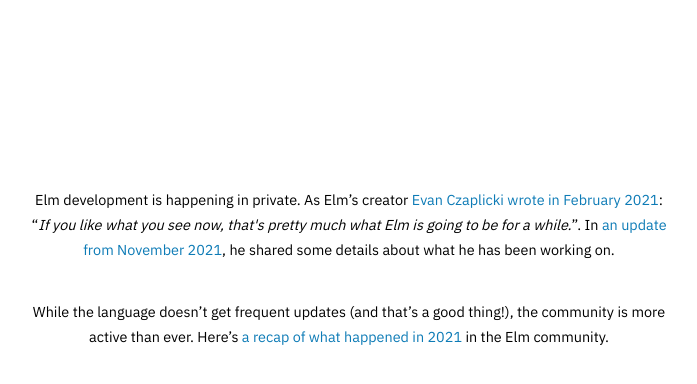
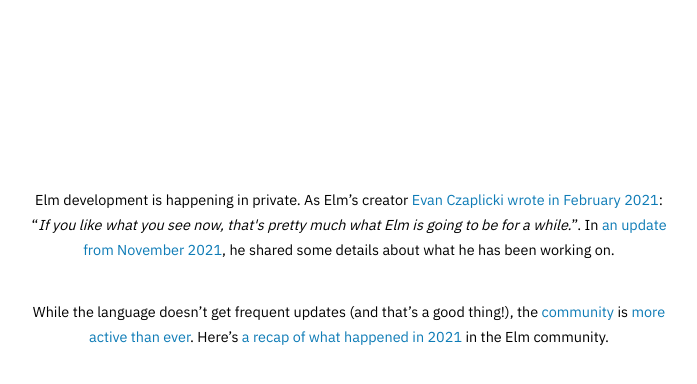
Before and after one commit to sylbru/is-elm-dead, a plain HTML site: page index.html in a window 1280 px wide. Shown: the part 386-770 px from the top of the page, without its empty margins (291-988 px from the left). Drawn offline with Linux system fonts and the light colour scheme.

Commit message:
Update index.html

```diff
--- a/index.html
+++ b/index.html
@@ -22,7 +22,7 @@
         <p class="no"><strong>No.</strong></p>
         <p class="details">Elm development is happening in private. As Elm’s creator <a href="https://github.com/elm/compiler/blob/master/roadmap.md">Evan Czaplicki wrote in February 2021</a>: “<cite>If you like what you see now, that's pretty much what Elm is going to be for a while.</cite>”. In <a href="https://discourse.elm-lang.org/t/status-update-3-nov-2021/7870">an update from November 2021</a>, he shared some details about what he has been working on.</p>
 
-        <p class="details">While the language doesn’t get frequent updates (and that’s a good thing!), the community is more active than ever. Here’s <a href="https://dev.to/lucamug/elm-2021-a-year-in-review-4pho">a recap of what happened in 2021</a> in the Elm community.</p>
+        <p class="details">While the language doesn’t get frequent updates (and that’s a good thing!), the <a href="http://elmlang.herokuapp.com/">community</a> is <a href="https://discourse.elm-lang.org/">more active than ever</a>. Here’s <a href="https://dev.to/lucamug/elm-2021-a-year-in-review-4pho">a recap of what happened in 2021</a> in the Elm community.</p>
     </main>
 </body>
 </html>
```
